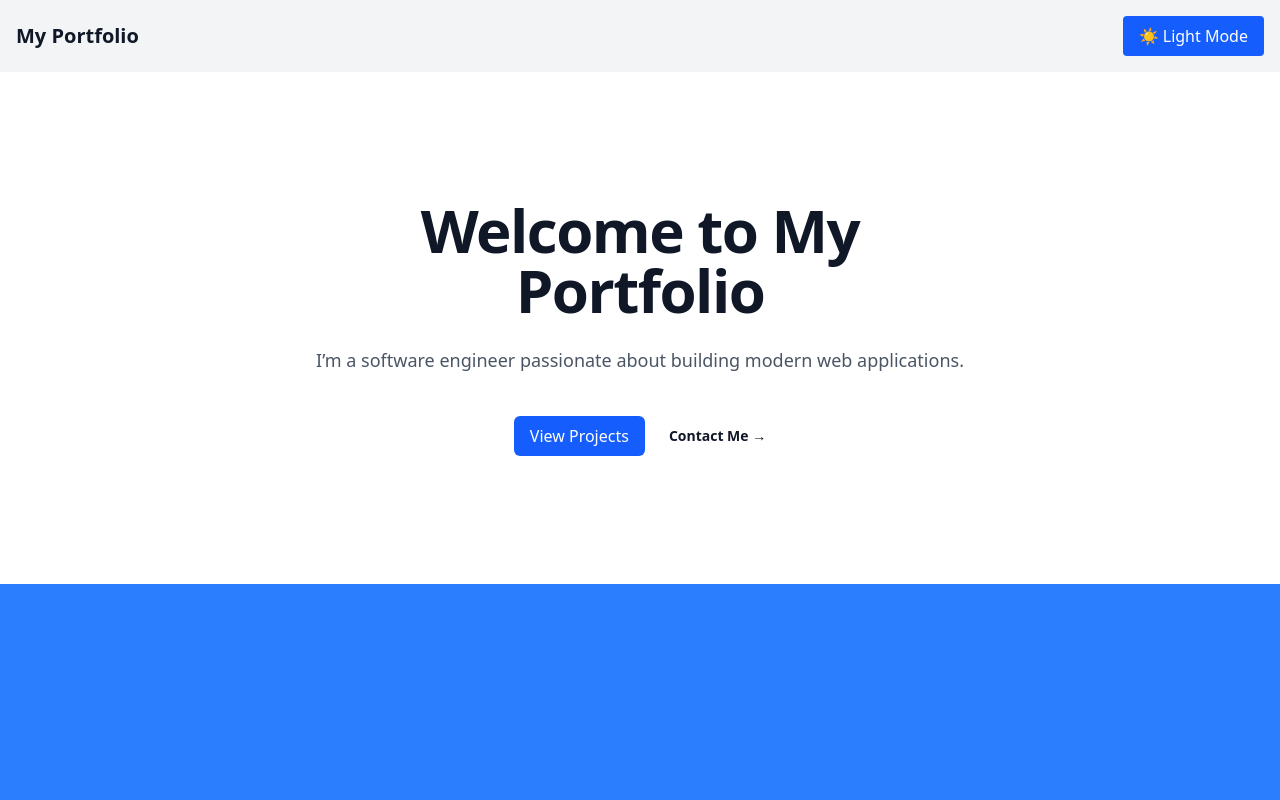
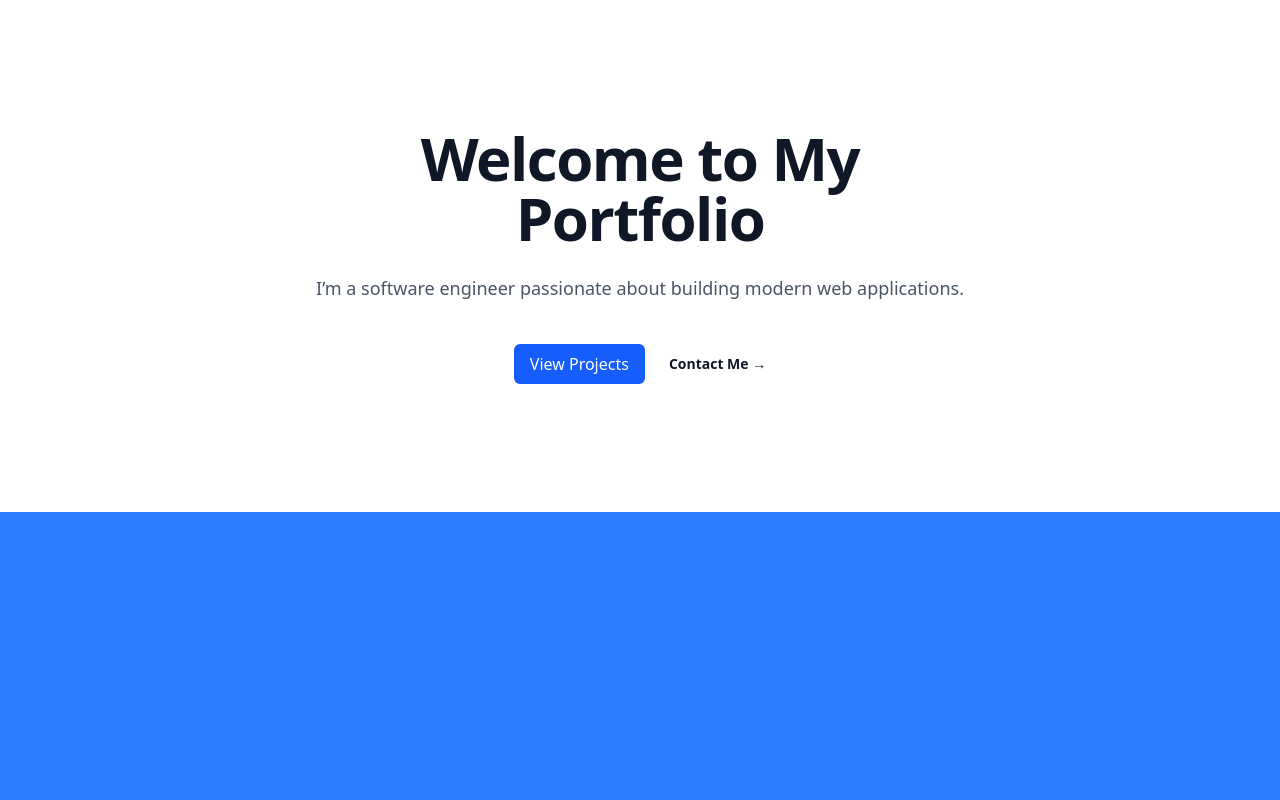
Before and after one commit to yo-resistor/portfolio_website_react_typescript_vite, a React (Vite) app: page / in a window 1280 px wide. Shown: the top 800 px of the page. Built offline with nearby package versions, Linux system fonts and the light colour scheme.

Commit message:
changed folder hierarchical structure and modified navbar

```diff
--- a/src/components/Navbar.tsx
+++ b/src/components/Navbar.tsx
@@ -1,12 +1,21 @@
 import DarkModeToggle from "./DarkModeToggle";
+import { Link } from "react-router-dom";
 
 const Navbar = () => {
   return (
-    <nav className="p-4 flex justify-between items-center bg-gray-100 dark:bg-gray-900">
-      <h1 className="text-xl font-bold text-gray-900 dark:text-white">
+    <nav className="flex justify-between items-center w-full px-6 py-4 fixed top-0 bg-white/70 dark:bg-black/70 backdrop-blur-md">
+      <Link to="/" className="text-2xl font-bold text-gray-900 dark:text-white">
         My Portfolio
-      </h1>
-      <DarkModeToggle />
+      </Link>
+      <div className="flex space-x-4">
+        <Link
+          to="/blog"
+          className="text-gray-700 dark:text-gray-300 hover:underline"
+        >
+          Blog
+        </Link>
+        <DarkModeToggle />
+      </div>
     </nav>
   );
 };
```
Also changed, not shown: src/components/Footer.tsx (added), src/components/Projects.tsx (added), src/pages/Blog.tsx (added), src/pages/Home.tsx (added).
